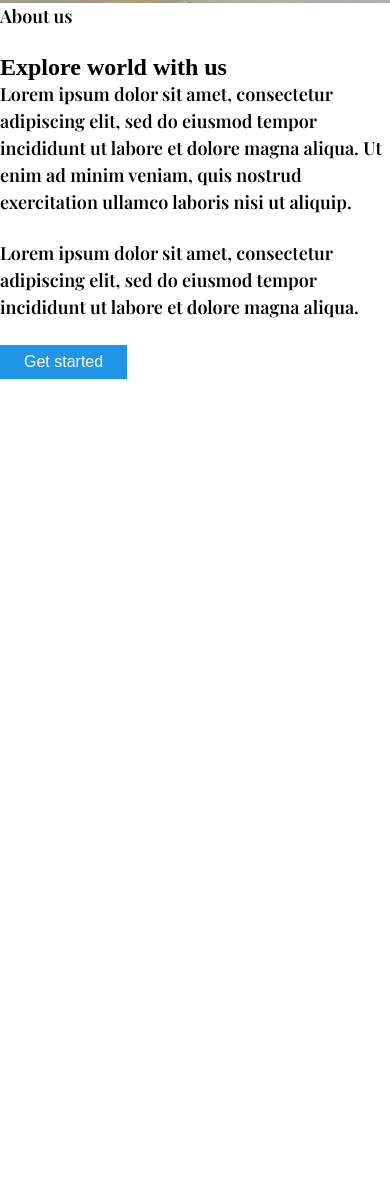
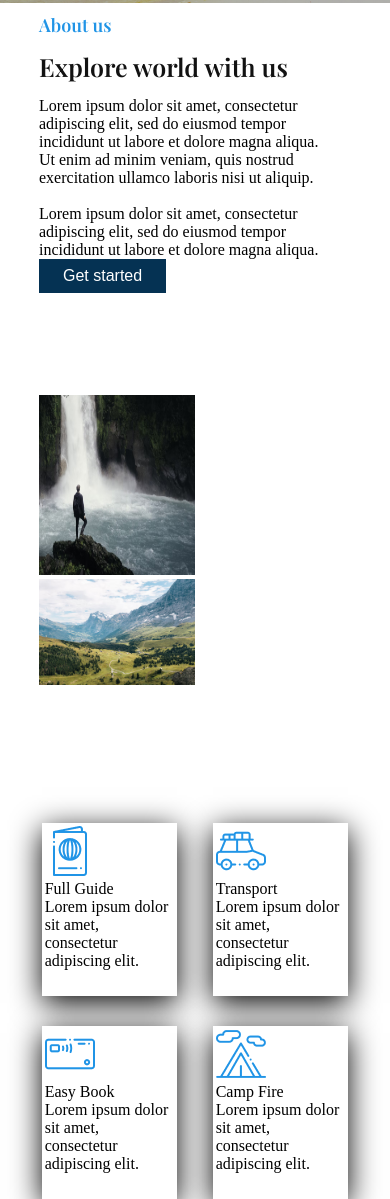
Before and after one commit to ucha13/Travello, a plain HTML site: page index.html in a window 390 px wide. Shown: the part 657-1856 px from the top of the page. Before the commit the page ends 1036 px from the top, so only its background shows below. Drawn offline with nearby package versions, Linux system fonts and the light colour scheme.

Commit message:
about us benefits

```diff
--- a/index.html
+++ b/index.html
@@ -61,13 +61,23 @@
        <h1 id="hero_text_head">Explore new places<br> with travello  </h1>
        <p id="hero_text_p">Lorem ipsum dolor sit amet, consectetur adipiscing elit, sed do eiusmod tempor incididunt ut labore et dolore magna aliqua. Ut enim ad minim veniam, quis nostrud exercitation  ullamco laboris nisi ut aliquip.</p>
        <div class="button_1">
-        <a id="Banner_text_button_1" href=""> Get started </a>
+        <a id="B_text_button_1" href=""> Get started </a>
 
        </div>
 </section>
 
 <section class="about_us">
-    <div class="container">
+
+    <div class="container_about_us">
+        <div class="images">
+              <div class="waterfall">
+                  <img id="waterfall_1" src="./images_folder/about_us_waterfall.jpg" alt="waterfall" >
+              </div>
+              <div class="mountains">
+                  <img id="mountains_1" src="./images_folder/about_us_mountains.jpg" alt="mountains"  >
+
+              </div>
+          </div>
           <div id="about_us_text" class="about_us_text">
               <div id="about_us_head">
                   <p id="about_us_head_1">About us</p>
@@ -77,33 +87,73 @@
 
 
               <p id="about_us_text_lorem">Lorem ipsum dolor sit amet, consectetur adipiscing elit, sed do eiusmod tempor incididunt ut labore et dolore magna aliqua. Ut enim ad minim veniam, quis nostrud exercitation ullamco laboris nisi ut aliquip.</p>
-
+               <br>
               <p id="about_us_text_lorem">Lorem ipsum dolor sit amet, consectetur adipiscing elit, sed do eiusmod tempor incididunt ut labore et dolore magna aliqua.</p>
 
 
 
               <div class="button_1">
-                <a href=""> Get started </a>
-             </div>
-        </div>
+                <a id="B_text_button_1" href=""> Get started </a>
 
-     <!--<div class="about_us_images">
-            <div id="image_1_group">
-               <div id="image_1"  class="image_1">
-                 <img src="./images_folder/about_us_image1.jpg" alt="image_1">
                </div>
            </div>
 
 
-                 <div id="image_2"  class="image_2">
-                    <img src="./images_folder/about_us_image2.jpg" alt="image_2">
+
+
       </div>
 
-      </div> -->
+</section>
+
+
+<section class="benefits" >
+    <div id="container_benefits_id" class="container_benefits">
+      <div class="full_guide_box">
+        <div class="full_guide">
+          <img src="./images_folder/Full_Guide.png" alt="full_guide">
+          <p>Full Guide</p>
+          <p>Lorem ipsum dolor sit amet, consectetur adipiscing elit.</p>
+        </div>
+      </div>
+
+      <div class="transport_box">
+        <div class="transport">
+          <img src="./images_folder/Transport.png" alt="transport">
+          <p>Transport</p>
+          <p>Lorem ipsum dolor sit amet, consectetur adipiscing elit.</p>
+        </div>
+
+      </div>
+
+      <div class="easy_book_box">
+        <div class="easy_book">
+
+          <img src="./images_folder/Easy_Book.png" alt="easy_bool">
+          <p>Easy Book</p>
+          <p>Lorem ipsum dolor sit amet, consectetur adipiscing elit.</p>
+        </div>
+
+      </div>
+
+          <div class="camp_fire_box">
+            <div class="camp_fire">
+
+             <img src="./images_folder/Camp_Fire.png" alt="camp_fire">
+             <p>Camp Fire</p>
+             <p>Lorem ipsum dolor sit amet, consectetur adipiscing elit.</p>
+          </div>
 
       </div>
 
 
 
+    </div>
+
+
+
+</section>
+
+
+
 </body>
 </html>
--- a/style.css
+++ b/style.css
@@ -17,10 +17,13 @@
         text-decoration: none;
     }
             @media(max-width:1024px){
-        #Banner_text_button_1{
+        #B_text_button_1{
       background-color: #053253;
         }
     }
+
+
+
 
 
     a:hover{
@@ -165,7 +168,7 @@ h1{
 }
 
 
-p{
+.hero_text_p{
     font-family: 'Playfair Display';
     font-size: 18px;
     margin-bottom: 24px;
@@ -180,78 +183,83 @@ p{
 
 /*about us section*/
 
+.container_about_us{
+    display: flex;
+    margin: 0 auto;
+    margin-top: 60px;
+    width: 80%;
+    height: 760px;
+    gap: 150px;
+}
+@media(max-width:1024px){
+    .container_about_us{
+        display:flex;
+       flex-direction: column-reverse;
+        margin: 0 auto;
+        width: 80%;
+        gap: 10px;
+    }}
+.images{
+
+}
+@media(max-width:1024px){
+.images{
+    margin-top: 10px;
+    display: flex;
+
+  width:100%;
+  height:70%;
+}
+}
+
+.mountains{
+position:absolute;
+top: 50%;
+width: 100px;
+padding-left: 50%;
+}
+
+@media(max-width:1024px){
+.mountains{
+    position:absolute;
+   width: 50%;
+   padding-left: 0%;
+ }
+}
+
+
+@media(max-width:1024px){
+#mountains_1{
+
+     width: 100%;
+     height: 50%;
 
 
 
 
-
-@media(min-width:1024px){
-section.about_us{
-    display: flex;
-    position: absolute;
-    width: 1438px;
-    height: 546px;
-    left: 0px;
-    top: 827px;
 }
 }
-section.about_us{
-    display: flex;
-    position: absolute;
-
+@media(max-width:1024px){
+.waterfall{
+width: 50%;
+height: 70%;
 }
-
-
-
-@media(min-width:1024px){
-#about_us_text{
-    display: flex;
-    box-sizing: border-box;
-    position: absolute;
-    flex-direction: column;
-    align-items: flex-start;
-    padding: 0px;
-    gap: 20px;
-
-
-    width: 486px;
-    height: 385px;
-    left: 832px;
-    top: 80.5px;
+}
+@media(max-width:1024px){
+#waterfall_1{
+width: 100%;
+height: 70%;
 }
 }
 
-/*#about_us_text{
-    font-size: 16px;
-display: flex;
-flex-direction: column;
-align-items: center;
-
-}*/
-
-
-
-@media(min-width:1024px){
-#about_us_head{
-    display: flex;
-    flex-direction: column;
-    align-items: flex-start;
-    order: 0;
-    padding: 0px;
-    gap: 10px;
-    width: 445px;
-    height: 94px;
+.about_us_text{
+box-sizing: border-box;
+background-color:#ffff;
+width: 285px;
+height:70%;
+padding-top: 10px;
+gap: 20px;
 }
-}
-#about_us_head{
-
-
-}
-
-
-
-@media(min-width:1024px){
-
 
 #about_us_head_1{
 width: 100px;
@@ -263,11 +271,8 @@ align-items: center;
 font-size: 18px;
 line-height: 24px;
 color: #2094E6;
+}
 
-
-}
-}
-@media(min-width:1024px){
 #about_us_head_2{
 width: 645px;
 height: 60px;
@@ -278,41 +283,196 @@ align-items: center;
 font-weight: 500;
 font-size: 45px;
 line-height: 60px;
+}
 
+@media(max-width:1024px){
+#about_us_head_2{
+    width: 305px;
+    height: 60px;
+    font-family: 'Playfair Display';
+    font-style: normal;
+    color: #121212;
+    order: 1;
+    font-weight: 200;
+    font-size: 25px;
+    line-height: 60px;
 }
 }
 
-/* ------------------------- */
+/* */
 
-@media(min-width:1024px){
-#image_1_group{
-   position: absolute;
-   width: 577px;
-   height: 425px;
-   left: 120px;
-   top: 0px;
+.container_benefits{
+    display: flex;
+    margin: 0 auto;
+    width: 80%;
+    justify-content: space-around;
+   gap: 20px;
+   margin-top: 60px;
 
 
 }
+@media(max-width:1024px){
+    .container_benefits{
+     display:flex;
+     flex-wrap: wrap;
+     margin: 0 auto;
+     width: 80%;
+     margin-top: 60px;
+    gap: 30px;
     }
-#image_1_group{
-
-    position: absolute;
-    width: 100px;
-    height: 100px;
-   justify-content: end;
-
  }
 
 
-@media(min-width:1024px){
-#image_2{
-    position: absolute;
-    width: 386px;
-    height: 263px;
-    left: 401px;
-    top: 283px;
+.full_guide_box{
+    box-sizing: border-box;
+    background-color: #ffff;
+   width: 285px;
+   height: 233px;
+   box-shadow: 0px 7px 29px;
+
+}
+.full_guide{
+    box-sizing: border-box;
+    padding: 15%;
+
+}
+.full_guide_box:hover{
+    transform:scale(1.2);
+}
+
+@media(max-width:556px){
+    .full_guide{
+        padding: 2%;
+    }
+}
+@media(max-width:750px){
+    .full_guide_box{
+        width: 185px;
+        height: 233px;
+    }
+}
+
+
+@media(max-width:556px){
+    .full_guide_box{
+        width: 135px;
+        height: 173px;
+    }
+}
+
+
+
+.transport_box{
+    box-sizing: border-box;
+    background-color:#ffff;
+   width: 285px;
+   height: 233px;
+   box-shadow: 0px 7px 29px;
 
 
 }
+.transport_box:hover{
+    transform:scale(1.2);
 }
+
+.transport{
+    box-sizing: border-box;
+    padding: 15%;
+}
+@media(max-width:556px){
+    .transport{
+        padding: 2%;
+    }
+}
+@media(max-width:750px){
+    .transport_box{
+        width: 185px;
+        height: 233px;
+    }
+}
+
+
+@media(max-width:556px){
+    .transport_box{
+        width: 135px;
+        height: 173px;
+    }
+}
+
+
+
+ .easy_book_box{
+    box-sizing: border-box;
+    background-color: #ffff;
+   width: 285px;
+   height: 233px;
+   box-shadow: 0px 7px 29px;
+ }
+ .easy_book_box:hover{
+    transform:scale(1.2);
+}
+
+ .easy_book{
+    box-sizing: border-box;
+    padding: 15%;
+ }
+
+ @media(max-width:556px){
+    .easy_book{
+        padding: 2%;
+    }
+}
+@media(max-width:750px){
+    .easy_book_box{
+        width: 185px;
+        height: 233px;
+    }
+}
+
+
+
+@media(max-width:556px){
+    .easy_book_box{
+        width: 135px;
+        height: 173px;
+    }
+ }
+
+
+
+.camp_fire_box{
+
+    box-sizing: border-box;
+    background-color:#ffff;
+   width: 285px;
+   height: 233px;
+   box-shadow: 0px 7px 29px;
+
+}
+.camp_fire_box:hover{
+    transform:scale(1.2);
+}
+
+.camp_fire{
+    box-sizing: border-box;
+    padding: 15%;
+}
+@media(max-width:556px){
+    .camp_fire{
+        padding: 2%;
+    }
+}
+
+@media(max-width:750px){
+    .camp_fire_box{
+        width: 185px;
+        height: 233px;
+    }
+}
+
+@media(max-width:556px){
+    .camp_fire_box{
+        width: 135px;
+        height: 173px;
+    }
+}
```
Also changed, not shown: images_folder/Camp_Fire.png (added), images_folder/Easy_Book.png (added), images_folder/Full_Guide.png (added), images_folder/Transport.png (added), images_folder/about_us_mountains.jpg (renamed from images_folder/about_us_image2.jpg), images_folder/about_us_waterfall.jpg (renamed from images_folder/about_us_image1.jpg). Lines whose indentation alone changed are shown as unchanged.
